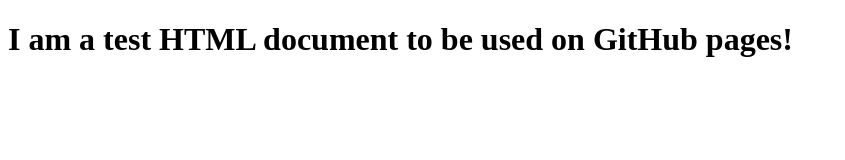
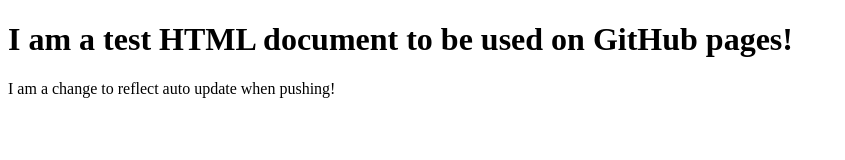
Before and after one commit to thomasHoltHullCS/CD-Demo, a plain HTML site: page index.html in a window 1280 px wide. Shown: the whole page, without its empty margins (0-845 px from the left). Drawn offline with Linux system fonts and the light colour scheme.

Commit message:
Change to index page

```diff
--- a/index.html
+++ b/index.html
@@ -7,5 +7,6 @@
 </head>
 <body>
     <h1>I am a test HTML document to be used on GitHub pages!</h1>
+    <p1>I am a change to reflect auto update when pushing!</p1>
 </body>
 </html>
```
